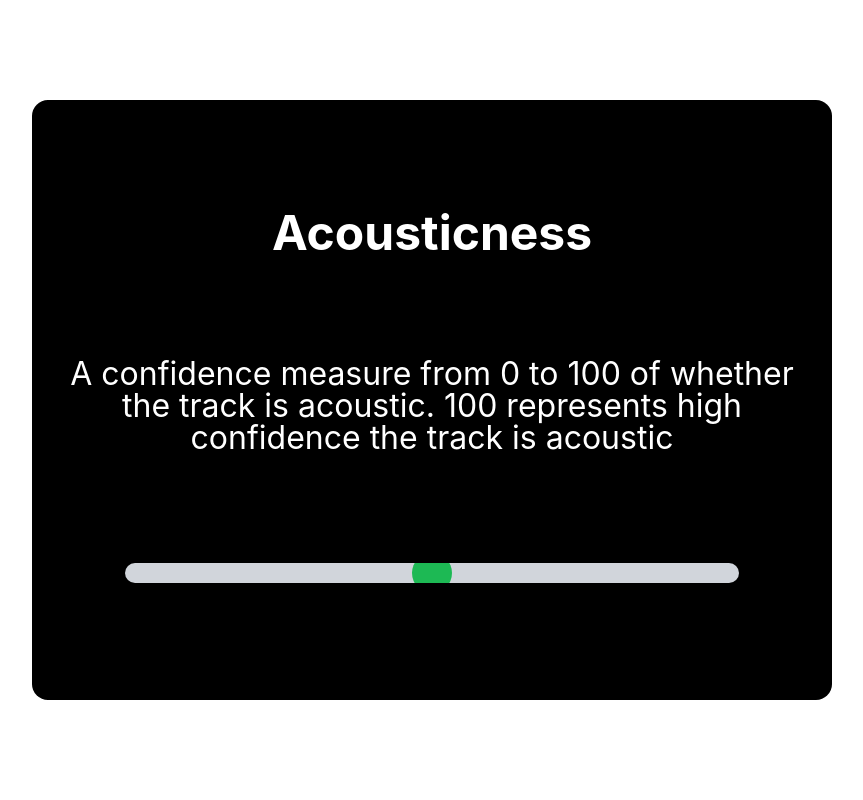
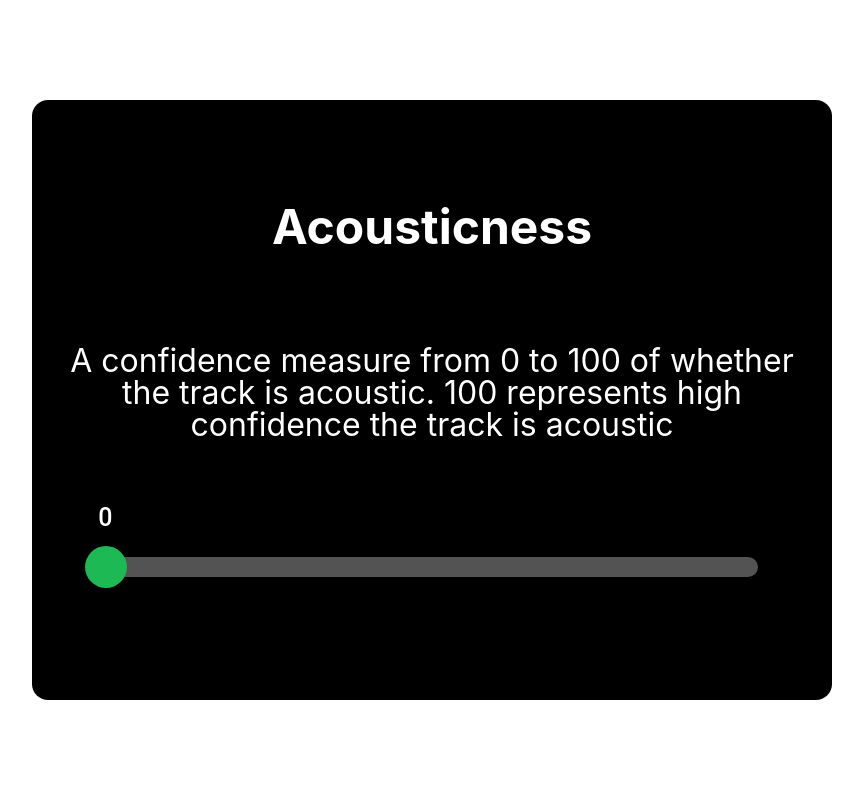
Before and after one commit to hargun-27/MelodyMatch, a React (Create React App) app in the folder frontend/: page /profile in a window 1280 px wide. Shown: the top 800 px of the page, without its empty margins (208-1071 px from the left). Built offline with nearby package versions, Linux system fonts and the light colour scheme; no server answers.

Commit message:
Added MUI and slider styling is fixed

```diff
--- a/frontend/package.json
+++ b/frontend/package.json
@@ -3,6 +3,10 @@
   "version": "0.1.0",
   "private": true,
   "dependencies": {
+    "@emotion/react": "^11.11.1",
+    "@emotion/styled": "^11.11.0",
+    "@mui/material": "^5.13.6",
+    "@mui/styled-engine-sc": "^5.12.0",
     "@testing-library/jest-dom": "^5.16.5",
     "@testing-library/react": "^13.4.0",
     "@testing-library/user-event": "^13.5.0",
@@ -15,6 +19,7 @@
     "react-router": "^6.14.0",
     "react-router-dom": "^6.14.0",
     "react-scripts": "5.0.1",
+    "styled-components": "^5.3.11",
     "typescript": "^4.9.5",
     "web-vitals": "^2.1.4"
   },
--- a/frontend/src/components/Filters.tsx
+++ b/frontend/src/components/Filters.tsx
@@ -1,9 +1,37 @@
 import React from 'react';
+import Slider, { SliderThumb, SliderValueLabelProps } from '@mui/material/Slider';
+import { styled } from '@mui/material/styles';
 
 interface FilterCardProps {
   title: string;
   description: string;
 }
+
+const FilterSlider = styled(Slider)({
+  color: '#D9D9D9',
+  width: '85%',
+  height: 20,
+  '& .MuiSlider-track': {
+    border: 'none',
+  },
+  '& .MuiSlider-thumb': {
+    height: 42,
+    width: 42,
+    backgroundColor: '#1DB954',
+    '&:focus, &:hover, &.Mui-active, &.Mui-focusVisible': {
+      boxShadow: 'inherit',
+    },
+    '&:before': {
+      display: 'none',
+    },
+  },
+  '& .MuiSlider-valueLabel': {
+    lineHeight: 1.5,
+    fontSize: 25,
+    background: 'unset',
+    padding: 0,
+  },
+});
 
 const FilterCard: React.FC<FilterCardProps> = ({ title, description }) => {
   return (
@@ -12,11 +40,10 @@ const FilterCard: React.FC<FilterCardProps> = ({ title, description }) => {
         <h1 className="text-white text-2xl font-bold mb-2 text-[48px] text-center">{title}</h1>
         <p className="text-white mb-2 text-[32px] leading-8 text-center">{description}</p>
         <div className="flex justify-center">
-          <input
-            type="range"
-            min="0"
-            max="100"
-            className="w-4/5 appearance-none cursor-pointer bg-gray-300 h-5 rounded-full overflow-hidden [&::-webkit-slider-thumb]:appearance-none [&::-webkit-slider-thumb]:h-[40px] [&::-webkit-slider-thumb]:w-[40px] [&::-webkit-slider-thumb]:rounded-full [&::-webkit-slider-thumb]:bg-spotifyGreen"
+          <FilterSlider
+            defaultValue={0}
+            aria-label="Always visible"
+            valueLabelDisplay="on"
           />
         </div>
       </div>
```
Also changed, not shown: 1 other file (tests, documents, lock files or other folders).
